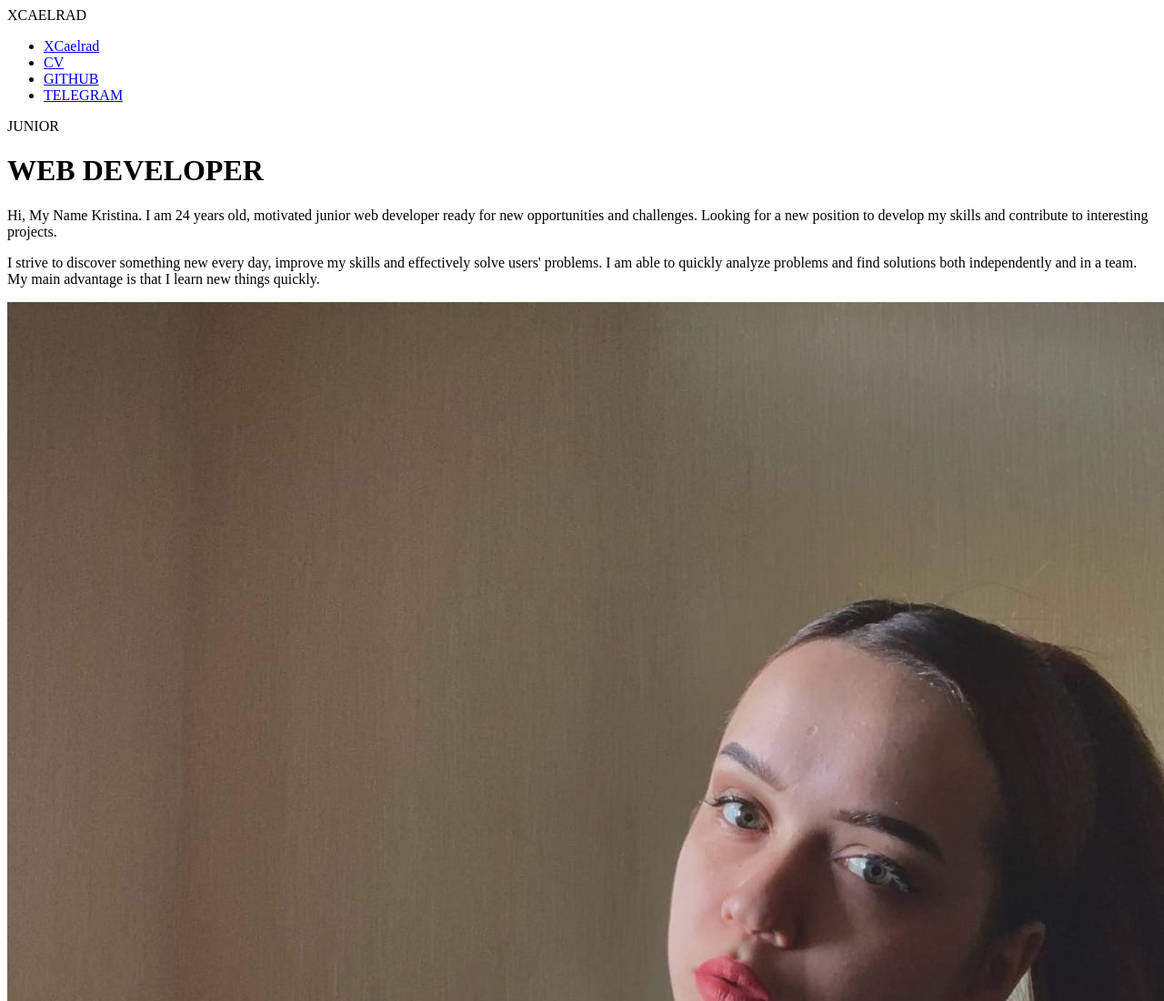
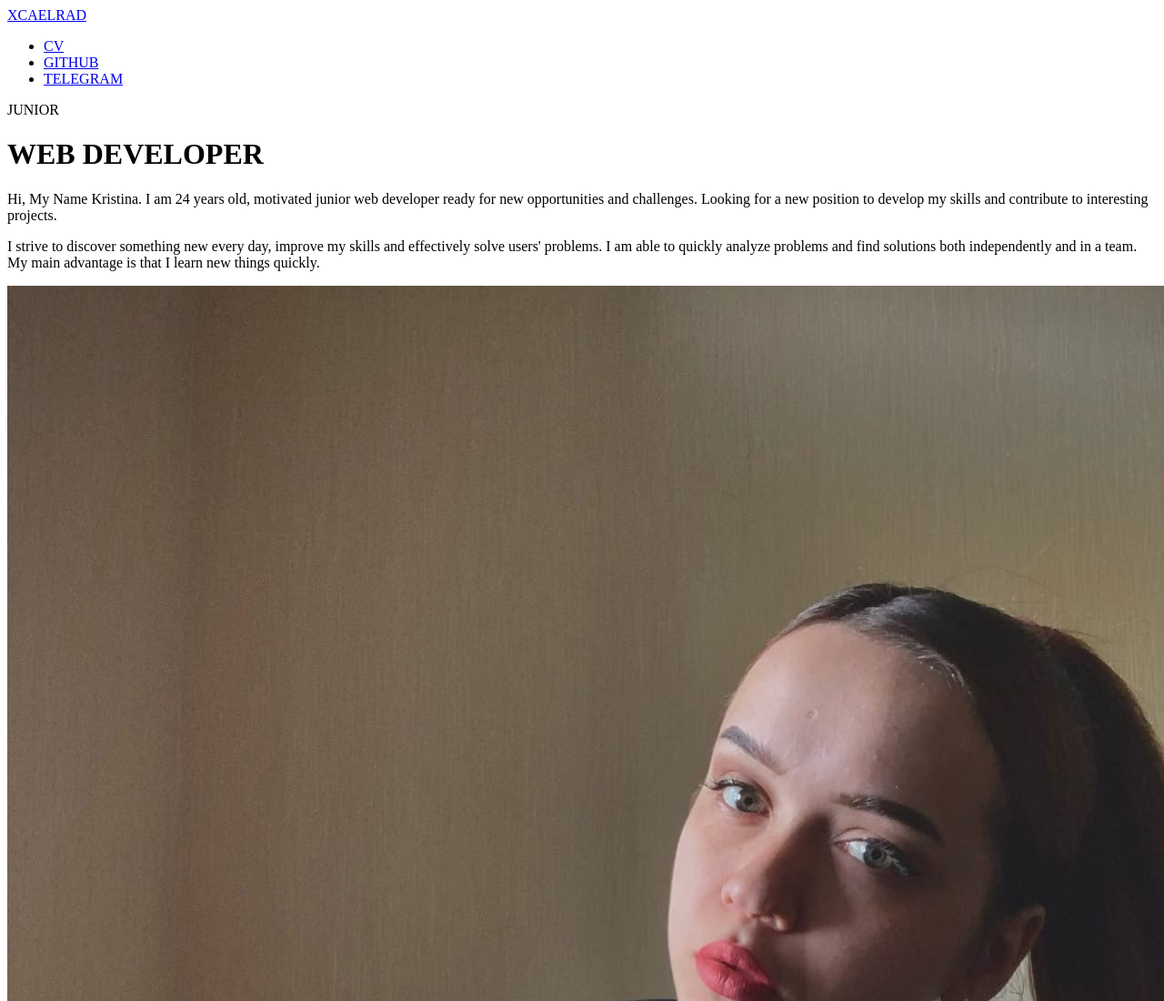
Before and after one commit to XCaelrad/My-Website-, a plain HTML site: page index.html in a window 1280 px wide. Shown: the top 1100 px of the page at 91% size. Drawn offline with Linux system fonts and the light colour scheme.

Commit message:
fix: nav tag edited

```diff
--- a/index.html
+++ b/index.html
@@ -10,9 +10,10 @@
 <body>
     <header>
         <nav>
-            <div class="logo">XCAELRAD</div>
+            <div class="logo">
+                <a href="index.html">XCAELRAD</a>
+            </div>
             <ul class="nav-link">
-                <li><a href="index.html">XCaelrad</a></li>
                 <li><a href="cv.html">CV</a></li>
                 <li><a href="https://github.com/XCaelrad" target="_blank">GITHUB</a></li>
                 <li><a href="https://t.me/XCaelrad">TELEGRAM</a></li>
```
